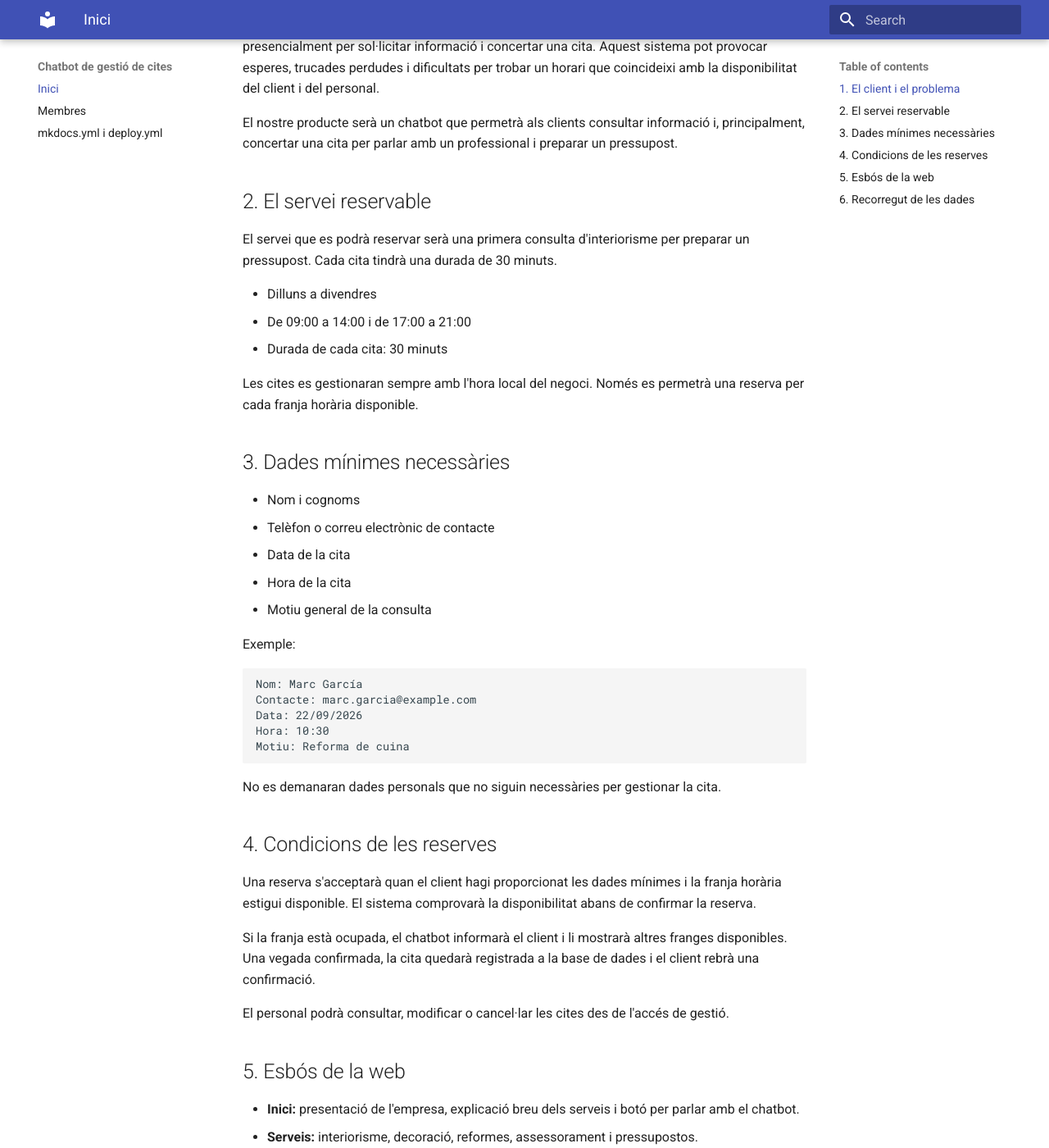
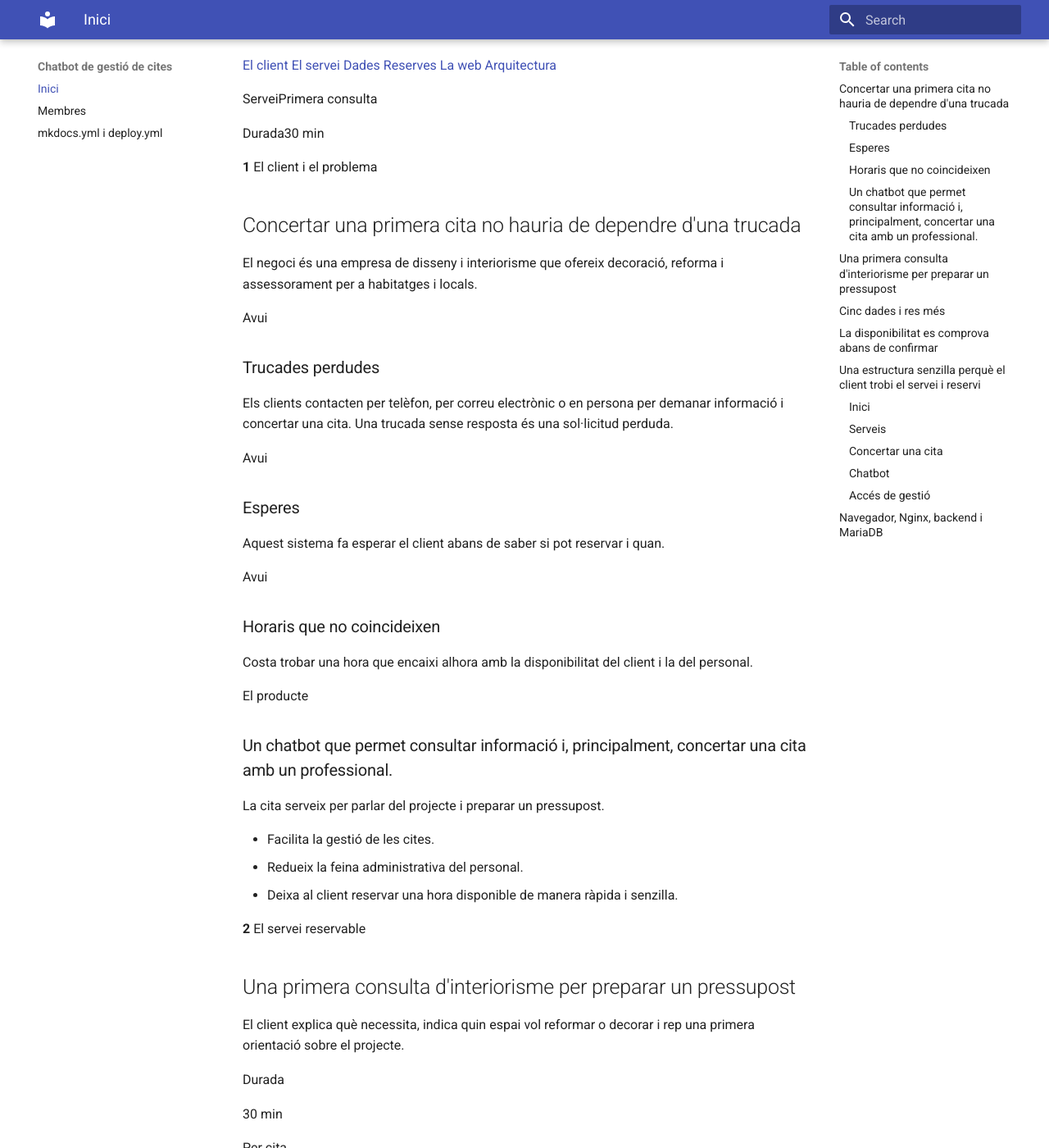
Before and after one commit to alex12flech-alt/Projecto-Ion--Alex-y-Roberto, an MkDocs documentation site: the page built from docs/index.md, in a window 1280 px wide and 1400 px high, scrolled down 321 px. Shown: the whole window at 82% size. Built offline with MkDocs 1.6.1 and Material for MkDocs 9.7.7, drawn with Linux system fonts in a browser that asks for light colours; some of the changed text lies outside the part shown.

````diff
--- a/docs/index.md
+++ b/docs/index.md
@@ -1,69 +1,260 @@
-# Projecte: Chatbot de gestió de cites per a una empresa d'interiorisme
+**SMX2B** · Projecte Ion Ballester · Alex Luque
 
-## 1. El client i el problema
+Empresa d'interiorisme
 
-El negoci és una empresa dedicada al disseny i interiorisme, que ofereix serveis de decoració, reforma i assessorament per a habitatges i locals.
+# Chatbot de gestió de *cites* per a una empresa d'interiorisme
 
-Actualment, els clients contacten amb l'empresa principalment per telèfon, correu electrònic o presencialment per sol·licitar informació i concertar una cita. Aquest sistema pot provocar esperes, trucades perdudes i dificultats per trobar un horari que coincideixi amb la disponibilitat del client i del personal.
+Un xat integrat a la web que respon preguntes i, sobretot, deixa reservar en pocs missatges una primera consulta de 30 minuts per preparar un pressupost.
 
-El nostre producte serà un chatbot que permetrà als clients consultar informació i, principalment, concertar una cita per parlar amb un professional i preparar un pressupost.
+[El client](#client) [El servei](#servei) [Dades](#dades) [Reserves](#condicions) [La web](#web) [Arquitectura](#recorregut)
 
-## 2. El servei reservable
+ServeiPrimera consulta
 
-El servei que es podrà reservar serà una primera consulta d'interiorisme per preparar un pressupost. Cada cita tindrà una durada de 30 minuts.
+Durada30 min
 
-- Dilluns a divendres
-- De 09:00 a 14:00 i de 17:00 a 21:00
-- Durada de cada cita: 30 minuts
+**1** El client i el problema
 
-Les cites es gestionaran sempre amb l'hora local del negoci. Només es permetrà una reserva per cada franja horària disponible.
+## Concertar una primera cita no hauria de dependre d'una trucada
 
-## 3. Dades mínimes necessàries
+El negoci és una empresa de disseny i interiorisme que ofereix decoració, reforma i assessorament per a habitatges i locals.
 
-- Nom i cognoms
-- Telèfon o correu electrònic de contacte
-- Data de la cita
-- Hora de la cita
-- Motiu general de la consulta
+Avui
 
-Exemple:
+### Trucades perdudes
 
-```text
-Nom: Marc García
-Contacte: marc.garcia@example.com
-Data: 22/09/2026
-Hora: 10:30
-Motiu: Reforma de cuina
-```
+Els clients contacten per telèfon, per correu electrònic o en persona per demanar informació i concertar una cita. Una trucada sense resposta és una sol·licitud perduda.
 
-No es demanaran dades personals que no siguin necessàries per gestionar la cita.
+Avui
 
-## 4. Condicions de les reserves
+### Esperes
 
-Una reserva s'acceptarà quan el client hagi proporcionat les dades mínimes i la franja horària estigui disponible. El sistema comprovarà la disponibilitat abans de confirmar la reserva.
+Aquest sistema fa esperar el client abans de saber si pot reservar i quan.
 
-Si la franja està ocupada, el chatbot informarà el client i li mostrarà altres franges disponibles. Una vegada confirmada, la cita quedarà registrada a la base de dades i el client rebrà una confirmació.
+Avui
 
-El personal podrà consultar, modificar o cancel·lar les cites des de l'accés de gestió.
+### Horaris que no coincideixen
 
-## 5. Esbós de la web
+Costa trobar una hora que encaixi alhora amb la disponibilitat del client i la del personal.
 
-- **Inici:** presentació de l'empresa, explicació breu dels serveis i botó per parlar amb el chatbot.
-- **Serveis:** interiorisme, decoració, reformes, assessorament i pressupostos.
-- **Concertar una cita:** formulari de reserva, selecció de data i hora, dades de contacte i motiu de la consulta.
-- **Chatbot:** finestra de xat integrada que guia el client durant la reserva.
-- **Accés de gestió:** accés restringit al personal per consultar, modificar i cancel·lar cites.
+El producte
 
-## 6. Recorregut de les dades
+### Un chatbot que permet consultar informació i, principalment, concertar una cita amb un professional.
 
-Navegador → Nginx → Backend → MariaDB
+La cita serveix per parlar del projecte i preparar un pressupost.
 
-El chatbot també estarà connectat amb el servei d'IA per interpretar les preguntes i peticions dels clients.
+- Facilita la gestió de les cites.
+- Redueix la feina administrativa del personal.
+- Deixa al client reservar una hora disponible de manera ràpida i senzilla.
 
-1. El client entra a la pàgina web mitjançant el navegador.
-2. El navegador envia les peticions al servidor web Nginx.
-3. Nginx dirigeix les peticions al backend de l'aplicació.
-4. El backend consulta MariaDB per comprovar les cites existents i les franges disponibles.
-5. El chatbot utilitza el servei d'IA per entendre les peticions del client i guiar-lo durant la conversa.
-6. Quan el client escull una franja disponible, el backend registra la reserva a MariaDB.
-7. El sistema retorna la confirmació al chatbot i aquesta es mostra al client.
+**2** El servei reservable
+
+## Una primera consulta d'interiorisme per preparar un pressupost
+
+El client explica què necessita, indica quin espai vol reformar o decorar i rep una primera orientació sobre el projecte.
+
+Durada
+
+30 min
+
+Per cita
+
+Dies
+
+Dl – Dv
+
+Dilluns a divendres
+
+Franges per dia
+
+18
+
+10 al matí i 8 a la tarda
+
+Per franja
+
+1 reserva
+
+Mai dues cites alhora
+
+Matí · 09:00 – 14:00
+
+Sense cites
+
+Tarda · 17:00 – 21:00
+
+09:0014:0017:0021:00
+
+Les cites es gestionen sempre amb l'hora local del negoci.
+
+**3** Dades mínimes necessàries
+
+## Cinc dades i res més
+
+Per crear una reserva, el chatbot només demana el que necessita per gestionar la cita.
+
+- **Nom**Nom i cognoms del client.
+- **Contacte**Telèfon o correu electrònic.
+- **Data**Dia de la cita.
+- **Hora**Franja de 30 minuts dins l'horari del servei.
+- **Motiu**Motiu general: reforma de cuina, reforma de bany, decoració d'un habitatge o reforma d'un local.
+
+No es demanen dades personals que no siguin necessàries per gestionar la cita.
+
+Reserva Exemple 1
+
+Nom
+
+Ion Ballester
+
+Contacte
+
+ionballester@gmail.com
+
+Data
+
+22/09/2026
+
+Hora
+
+10:30
+
+Motiu
+
+Reforma de cuina
+
+Reserva Exemple 2
+
+Nom
+
+Alex Luque
+
+Contacte
+
+alexluque@gmail.com
+
+Data
+
+22/09/2026
+
+Hora
+
+11:00
+
+Motiu
+
+Decoració d'habitatge
+
+**4** Condicions de les reserves
+
+## La disponibilitat es comprova abans de confirmar
+
+Una reserva s'accepta quan el client ha donat les dades mínimes i la franja triada és lliure.
+
+1. **El client tria una hora** Un cop donades les dades mínimes.
+2. **El sistema comprova la disponibilitat** Abans de confirmar res.
+
+   **Lliure**La cita queda registrada a la base de dades i el client rep una confirmació.
+
+   **Ocupada**El chatbot avisa que l'hora ja no està disponible i mostra altres franges perquè el client en triï una.
+
+**Accés de gestió per al personal** Pot consultar les cites, modificar-les o cancel·lar-les. Quan una cita canvia, el sistema actualitza la informació corresponent.
+
+**Dimarts 22/09/2026** Exemple interactiu
+
+Matí
+
+Tarda
+
+LliureOcupadaTriada
+
+**5** Esbós de la web
+
+## Una estructura senzilla perquè el client trobi el servei i reservi
+
+Cinc seccions. Quatre són públiques i l'accés de gestió és només per al personal.
+
+Inici
+
+### Inici
+
+- Presentació de l'empresa
+- Explicació breu dels serveis
+- Botó per parlar amb el chatbot
+
+Serveis
+
+### Serveis
+
+- Interiorisme
+- Decoració
+- Reformes
+- Assessorament i pressupostos
+
+Cita
+
+### Concertar una cita
+
+- Formulari de reserva
+- Selecció de data
+- Selecció d'hora disponible
+- Dades de contacte
+- Motiu de la consulta
+
+Xat
+
+### Chatbot
+
+- Finestra de xat integrada a la web
+- Guia el client durant tota la reserva
+- Consulta de disponibilitat
+- Confirmació de la cita
+
+Restringit
+
+### Accés de gestió
+
+- Només per al personal
+- Consulta de les cites
+- Modificació de cites
+- Cancel·lació de cites
+
+**6** Recorregut de les dades
+
+## Navegador, Nginx, backend i MariaDB
+
+El chatbot també es connecta amb un servei d'IA que interpreta les preguntes i peticions dels clients.
+
+Client
+
+**Navegador**Entra a la pàgina web
+
+Servidor web
+
+**Nginx**Dirigeix les peticions
+
+Backend
+
+**Node**Lògica de l'aplicació i de les reserves
+
+**Servei d'IA**Entén les peticions i guia la conversa
+
+Base de dades
+
+**MariaDB**Cites i franges
+
+1. **El client entra a la web** mitjançant el navegador.
+2. El navegador envia les peticions al servidor web **Nginx**.
+3. Nginx dirigeix les peticions al **backend** de l'aplicació.
+4. El backend consulta **MariaDB** per comprovar les cites existents i les franges disponibles.
+5. El chatbot utilitza el **servei d'IA** per entendre les peticions del client i guiar-lo durant la conversa.
+6. Quan el client escull una franja disponible, el backend **registra la reserva** a MariaDB.
+7. El sistema retorna la **confirmació** al chatbot i es mostra al client.
+
+Projecte**Chatbot de gestió de cites per a una empresa d'interiorisme**
+
+Curs**SMX2B**
+
+Autors**Ion Ballester\
+Alex Luque**
+
+Tecnologia**Nginx · Node · MariaDB · IA**
````
Also changed, not shown: docs/img/Ion.jpeg (deleted).
